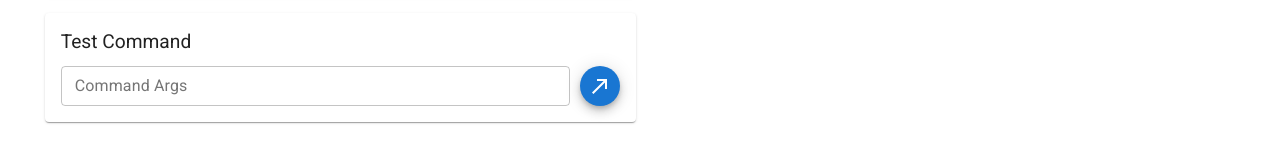
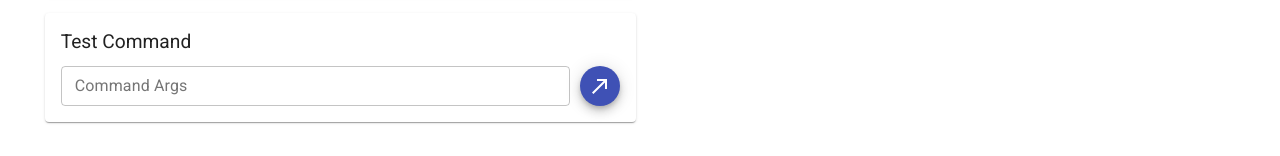
Before and after one commit to Vampiro/slash-command-proxy, a React (Create React App) app in the folder client/: page / in a window 1280 px wide. Shown: the part 293-449 px from the top of the page. Built offline with nearby package versions, Linux system fonts and the light colour scheme.

Commit message:
Changing button colors.

```diff
--- a/client/src/components/CommandTest.scss
+++ b/client/src/components/CommandTest.scss
@@ -3,11 +3,4 @@
     flex-grow: 1;
     margin-right: 10px;
   }
-
-  .fabProgress {
-    color: cornflowerblue;
-    margin-left: -43px;
-    margin-top: -3px;
-    position: absolute;
-  }
 }
--- a/client/src/components/CommandTest.tsx
+++ b/client/src/components/CommandTest.tsx
@@ -12,7 +12,7 @@ import React, { ChangeEvent, useEffect, useState } from "react";
 import { createCommandUrlForTest } from "../Utils";
 import CallMadeIcon from "@material-ui/icons/CallMade";
 import { makeStyles } from "@material-ui/core/styles";
-import { blue } from "@material-ui/core/colors";
+import { indigo } from "@material-ui/core/colors";
 import "./CommandTest.scss";
 
 type CommandTestProps = {
@@ -27,13 +27,13 @@ const useStyles = makeStyles((theme) => ({
     position: "relative",
   },
   button: {
-    backgroundColor: blue[700],
+    backgroundColor: indigo[500],
     "&:hover": {
-      backgroundColor: blue[900],
+      backgroundColor: indigo[700],
     },
   },
   fabProgress: {
-    color: blue[700],
+    color: indigo[500],
     left: -3,
     pointerEvents: "none",
     position: "absolute",
--- a/client/src/examples.ts
+++ b/client/src/examples.ts
@@ -3,7 +3,7 @@ export default [
     title: "Roll a die",
     description: "Roll n-sided die.",
     proxiedUrl: "http://roll.diceapi.com/json/d((args[0]))",
-    outputTemplate: "You rolled a ((res.dice[0].value))",
+    outputTemplate: "Tossing a d((args[0])), you roll a ((res.dice[0].value))",
     args: "20",
   },
 ];
```
